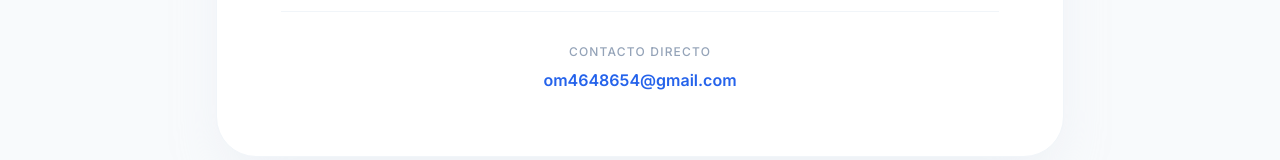
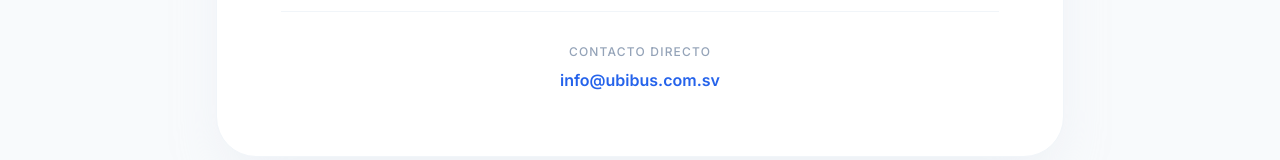
Before and after one commit to Ovidio-Aguirre/ubibus-landing, a React (Vite) app: page / in a window 1280 px wide. Shown: the part 3953-4113 px from the top of the page. Built offline with nearby package versions, Linux system fonts and the light colour scheme; no server answers.

Commit message:
Actualizar email de contacto a info@ubibus.com.sv
Co-Authored-By: Claude Sonnet 5 <noreply@anthropic.com>

```diff
--- a/src/config.ts
+++ b/src/config.ts
@@ -1 +1 @@
-export const CONTACT_EMAIL = "om4648654@gmail.com";
+export const CONTACT_EMAIL = "info@ubibus.com.sv";
```
